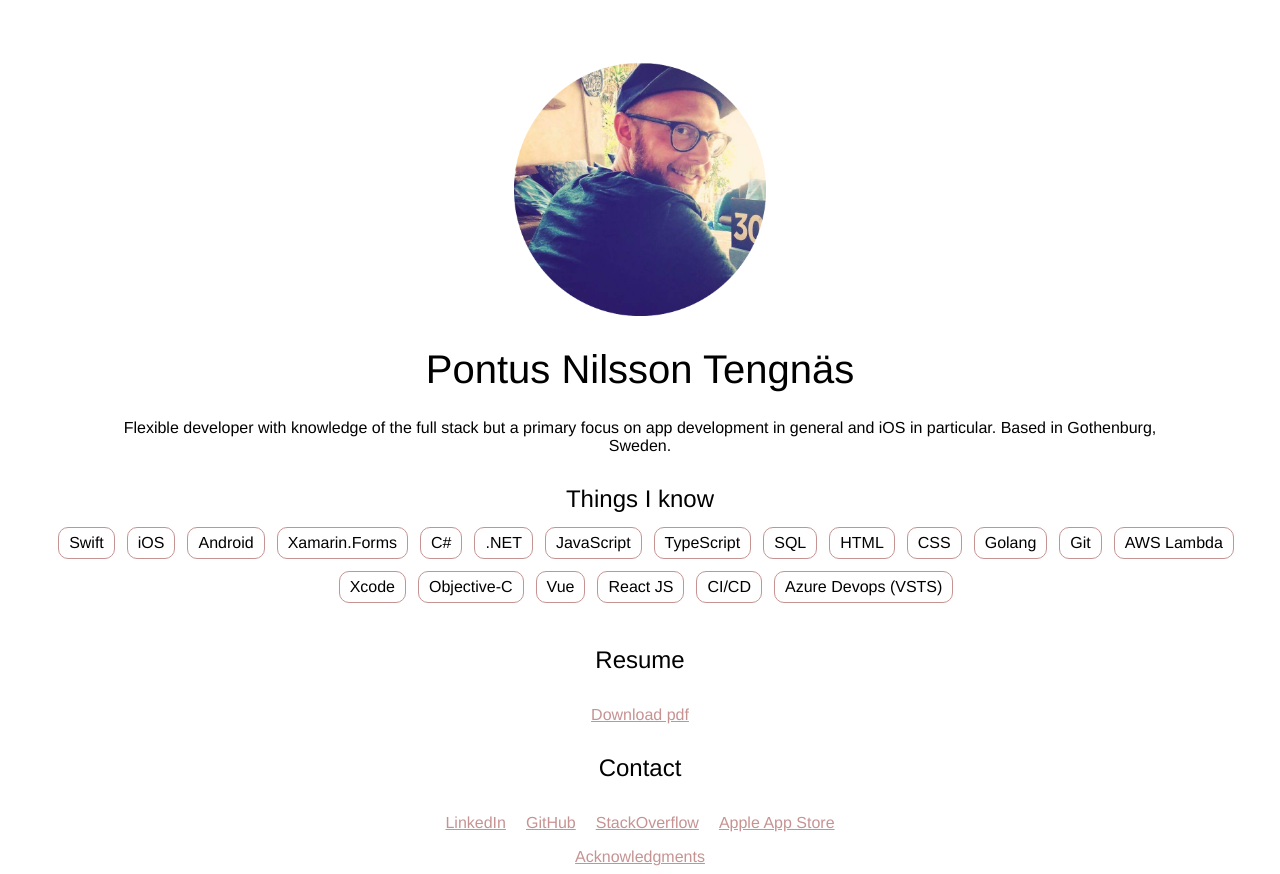
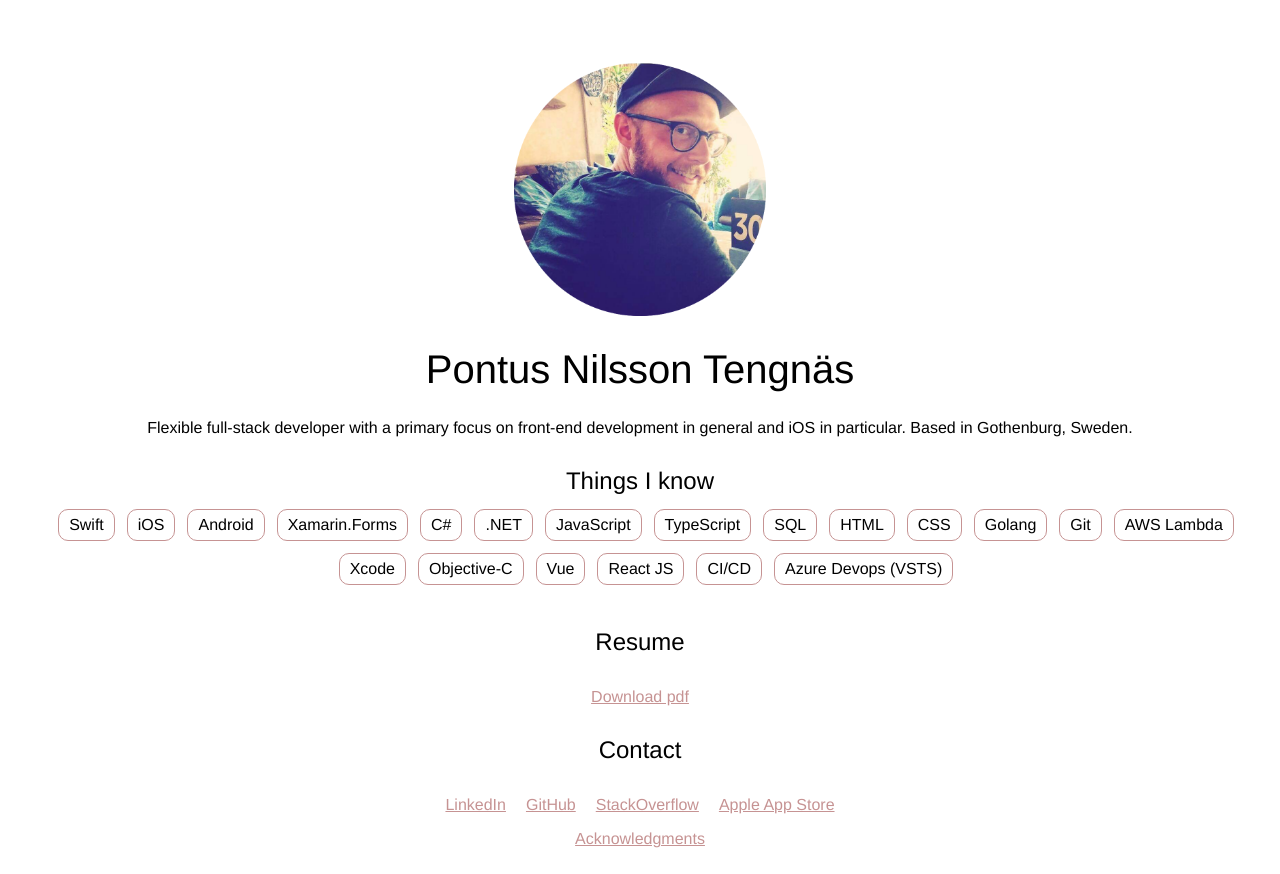
Before and after one commit to pontusntengnas/pontusntengnas.github.io, a Vue app: page /#/ in a window 1280 px wide. Built offline with nearby package versions, Linux system fonts and the light colour scheme.

Commit message:
new sub-header text

```diff
--- a/src/components/MainBody.vue
+++ b/src/components/MainBody.vue
@@ -3,7 +3,7 @@
     <img :src="require('../assets/me.png')" fluid alt="Pontus Nilsson Tengnäs"/>
     <h1>Pontus Nilsson Tengnäs</h1>
     <p>
-      Flexible developer with knowledge of the full stack but a primary focus on app development in general
+      Flexible full-stack developer with a primary focus on front-end development in general
       and iOS in particular. Based in Gothenburg, Sweden.
     </p>
     <Skills/>
```
